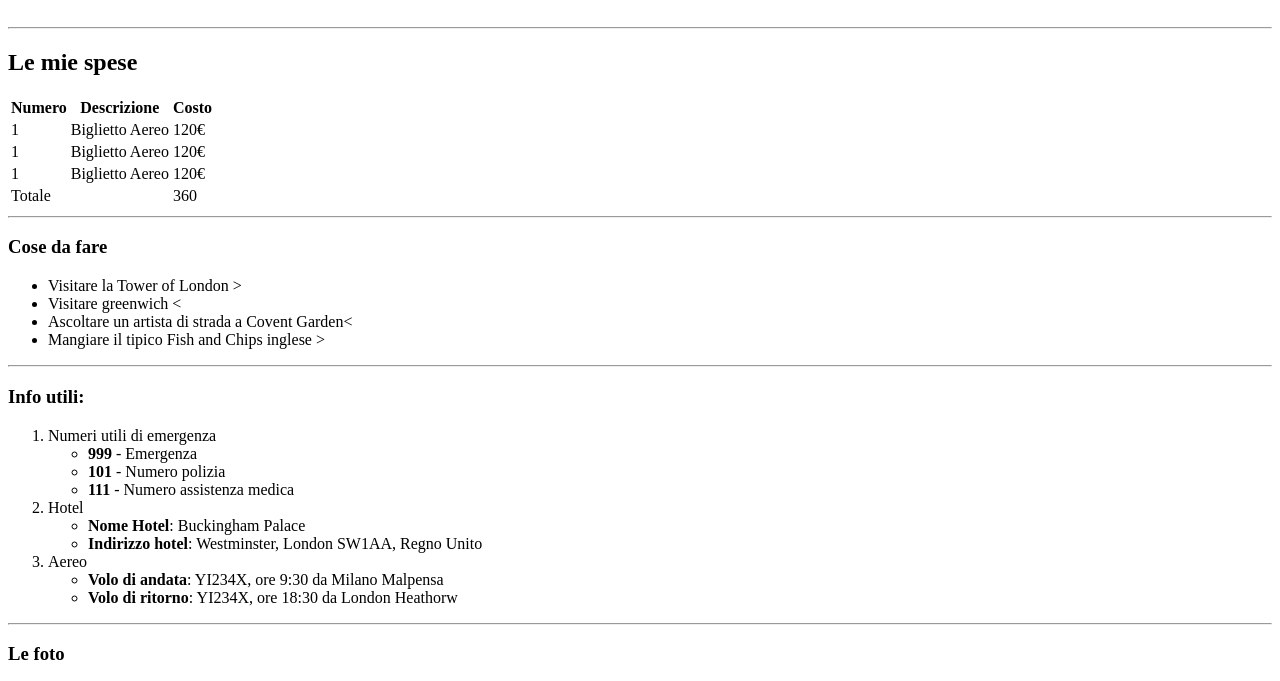
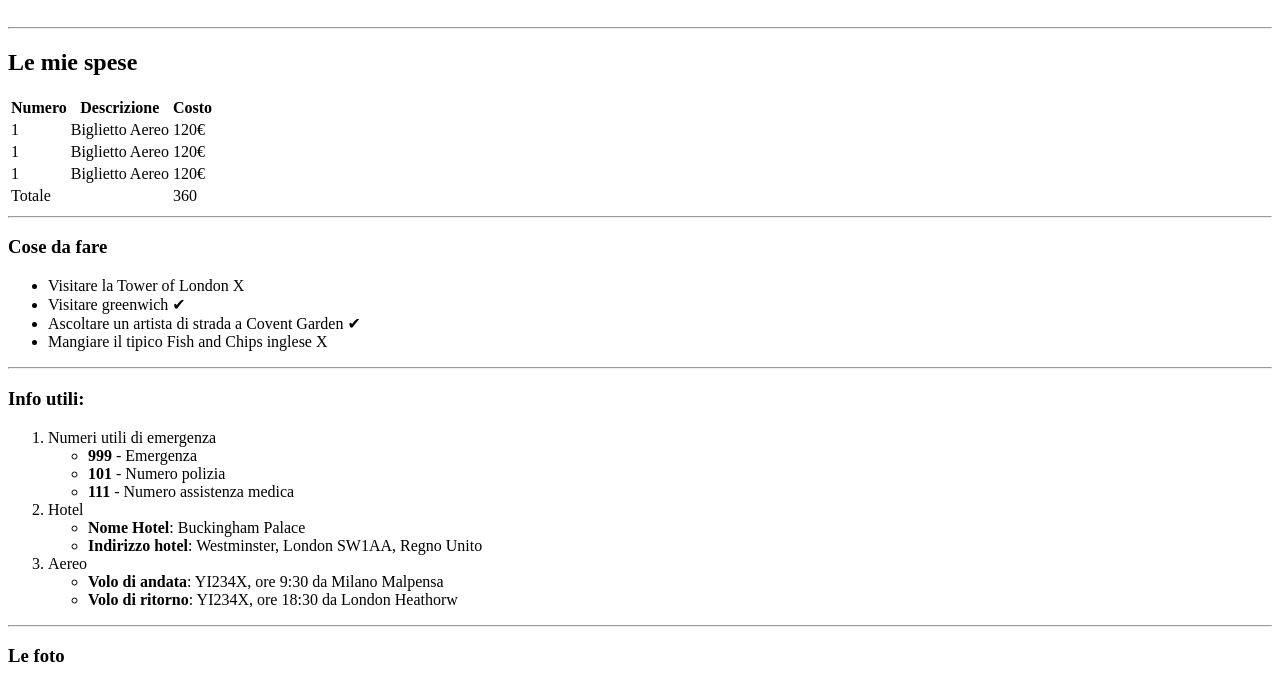
Before and after one commit to Nicolapsq/html-london-trip, a plain HTML site: page index.html in a window 1280 px wide. Shown: the part 79-760 px from the top of the page. Drawn offline with Linux system fonts and the light colour scheme; grey boxes are pictures that could not be loaded.

Commit message:
Correzioni simboli in listan.1

```diff
--- a/index.html
+++ b/index.html
@@ -8,6 +8,7 @@
 <body>
 
     <h1>il Mio Viaggio a Londra</h1>
+
     <img src="./img/pexels-bill-emrich-230794-0.jpg" alt="">
     <img src="./img/pexels-bill-emrich-230794-1.jpg" alt="">
     <img src="./img/pexels-bill-emrich-230794-2.jpg" alt="">
@@ -54,16 +55,21 @@
 
     <h3>Cose da fare</h3>
 
+    <!-- lista n.1-->
+
     <ul>
-        <li>Visitare la Tower of London &gt;</li>    <!-- non ho trovato i simboli giusti -->
-        <li>Visitare greenwich &lt;</li>
-        <li>Ascoltare un artista di strada a Covent Garden&lt;</li>
-        <li>Mangiare il tipico Fish and Chips inglese &gt;</li>
+        <li>Visitare la Tower of London &Chi;</li>
+        <li>Visitare greenwich &#10004;</li>
+        <li>Ascoltare un artista di strada a Covent Garden &#10004;</li>
+        <li>Mangiare il tipico Fish and Chips inglese &Chi;</li>
     </ul>
 
     <hr>
 
     <h3>Info utili:</h3>
+
+    <!-- lista n.2-->
+
 
     <ol>
         <li>
```
